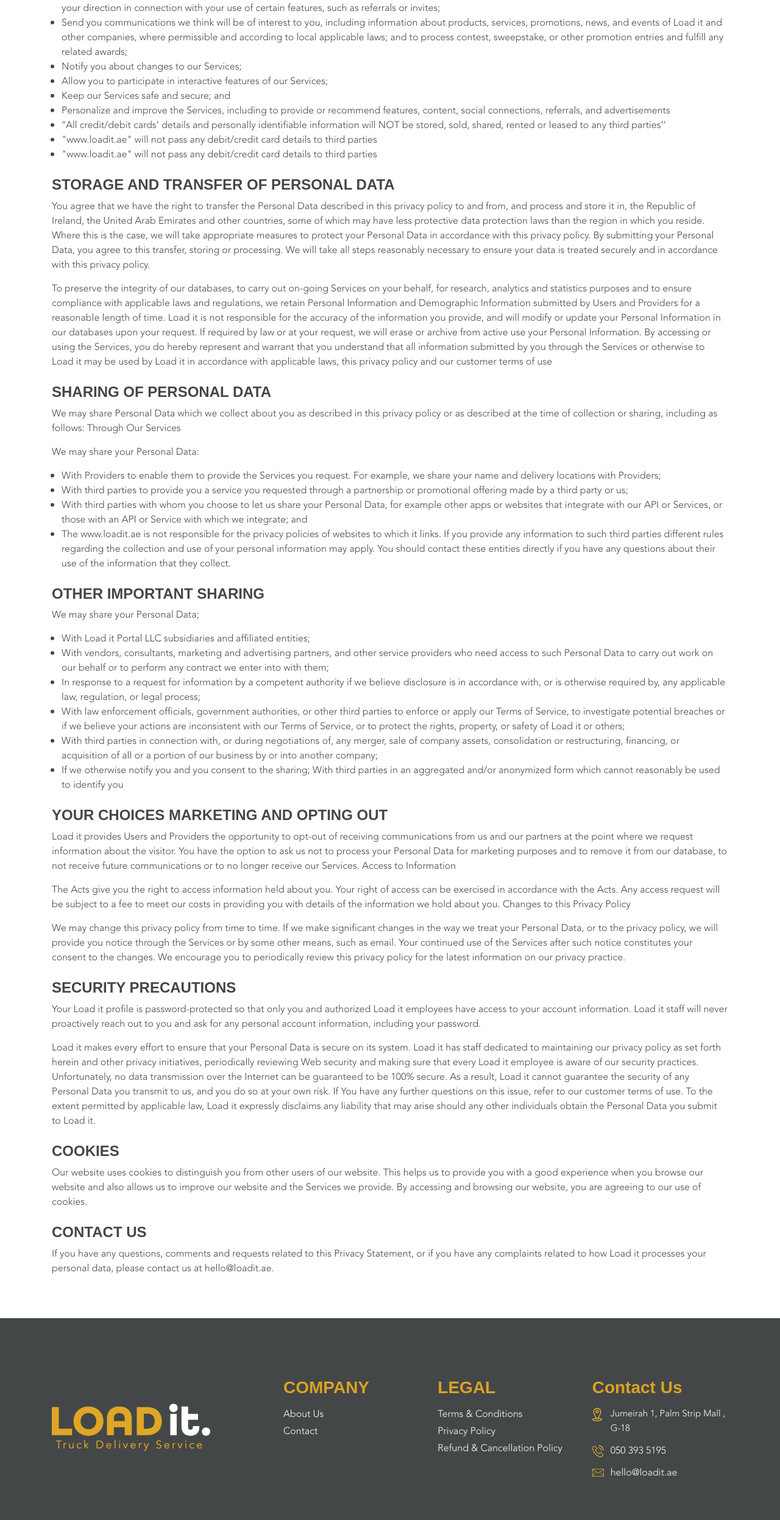
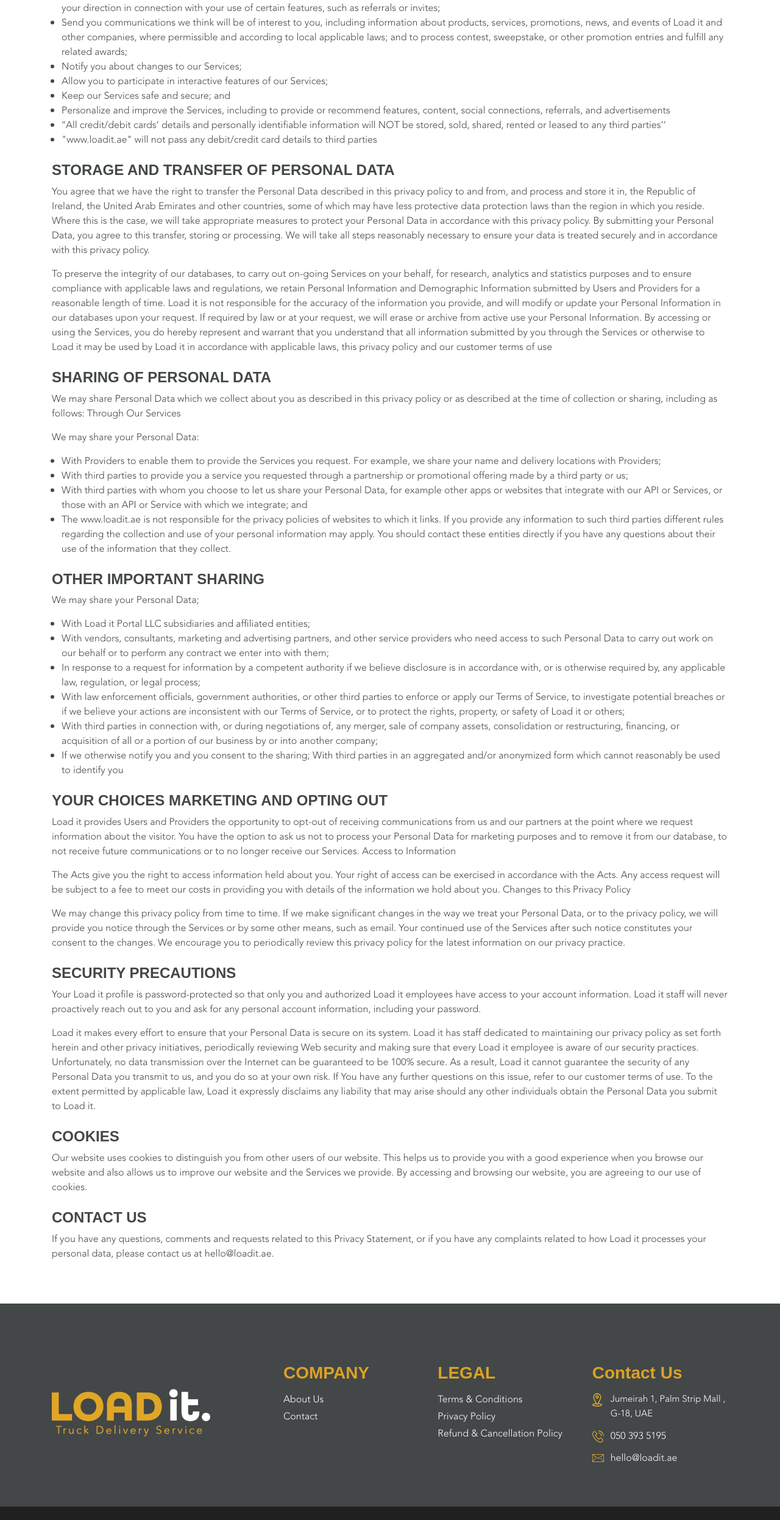
Before and after one commit to Sazzad-Anwar/load_it, a website: page privacy_policy.html in a window 1280 px wide. Shown: the part 1336-3829 px from the top of the page at 61% size. Drawn offline with Linux system fonts and the light colour scheme; a web font is replaced by a local one.

Commit message:
updated T/C, P/P

```diff
--- a/privacy_policy.html
+++ b/privacy_policy.html
@@ -275,11 +275,6 @@
                                      "www.loadit.ae"  will not pass any debit/credit card details to third parties
                                 </p>
                             </li>
-                            <li>
-                                <p>
-                                     "www.loadit.ae"  will not pass any debit/credit card details to third parties
-                                </p>
-                            </li>
                         </ul>
                     </div>
                 </div>
@@ -542,7 +537,7 @@
                                                     <li class="d-flex mb-2">
                                                         <span class="footer-menu-icon"><img
                                                                 src="content/images/icons/location.svg"> </span>
-                                                        <p>Jumeirah 1, Palm Strip Mall , G-18</p>
+                                                        <p>Jumeirah 1, Palm Strip Mall , G-18, UAE</p>
                                                     </li>
 
                                                     <li class="d-flex mb-2">
```
Also changed, not shown: about_us.html (+1 -1 lines), contact_us.html (+1 -1 lines), index.html (+1 -1 lines), refund&Cancellation.html (+1 -1 lines), terms_conditions.html (+3 -1 lines).
